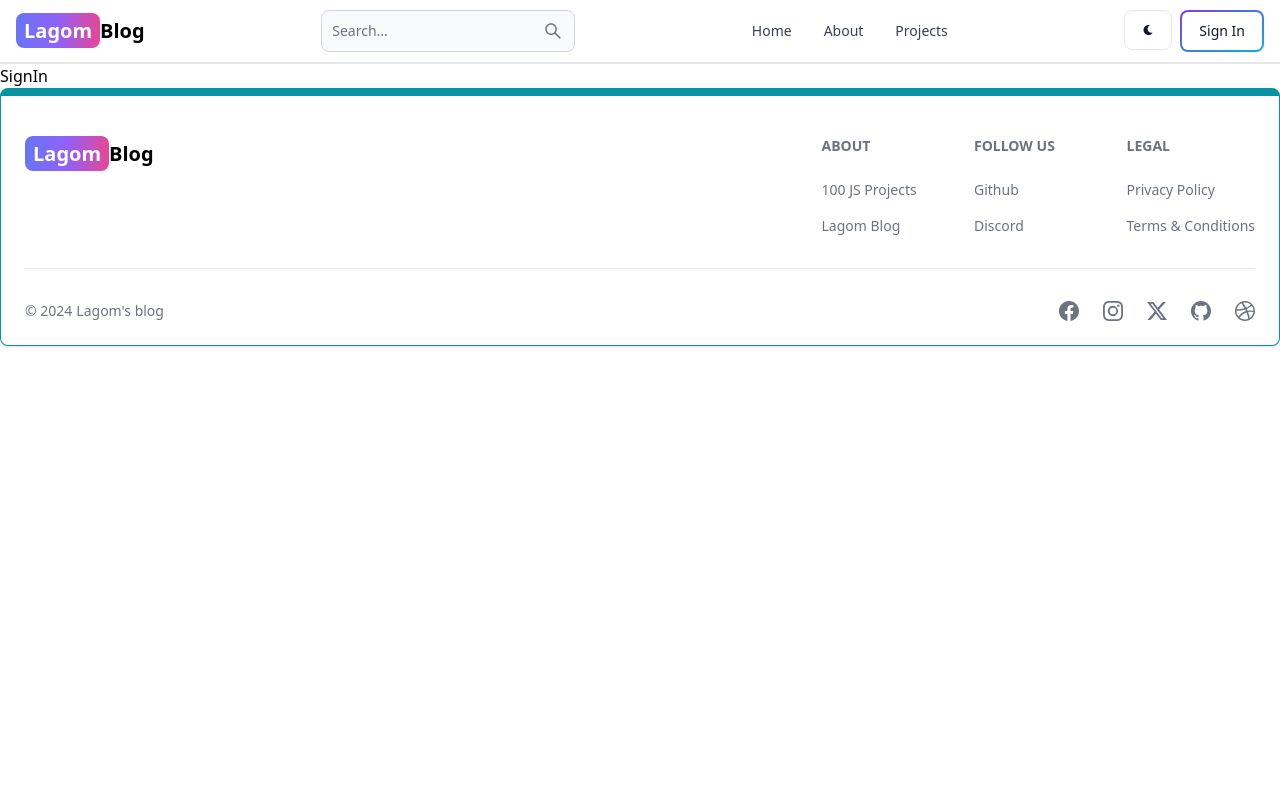
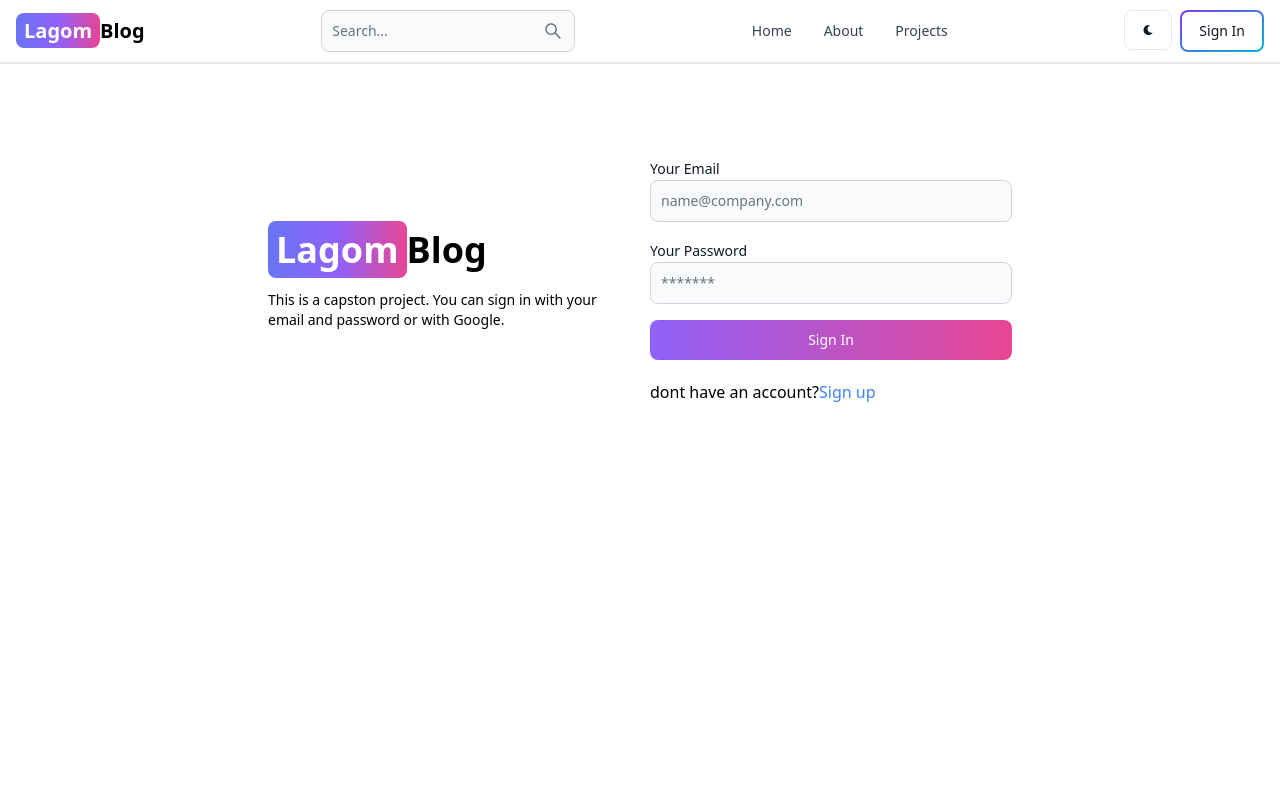
Before and after one commit to anubhavt632/mean-blog, a React (Vite) app in the folder frontend/: page /sign-in in a window 1280 px wide. Shown: the top 800 px of the page. Built offline with nearby package versions, Linux system fonts and the light colour scheme.

Commit message:
create sign page functionality

```diff
--- a/frontend/src/pages/SignIn.jsx
+++ b/frontend/src/pages/SignIn.jsx
@@ -1,7 +1,124 @@
-export default function Signin() {
+import {Alert, Button, Label, Spinner, TextInput} from "flowbite-react";
+import { useState } from "react";
+import { Link, useNavigate } from "react-router-dom";
+
+export default function SignIn() {
+  const [formData, setFormData] = useState({});
+  const [errorMessage, setErrorMessage] = useState(null);
+  const [loading, setLoading] = useState(false);
+  const navigate = useNavigate();
+  const handleChange = (e) => {
+    setFormData({...formData, [e.target.id]: e.target.value.trim()});
+  };
+
+  const handleSubmit = async (e) => {
+    e.preventDefault();
+    if (!formData.email || !formData.password) {
+      return setErrorMessage('Please fill out all the fields.');
+    }
+    try {
+      setLoading(true);
+      setErrorMessage(null);
+      const res = await fetch('/backend/auth/signin', {
+        method:'POST',
+        headers: {'Content-Type': 'application/json'},
+        body:JSON.stringify(formData),
+      });
+      const data = await res.json();
+      if(data.success === false) {
+        return setErrorMessage(data.message);
+      }
+      setLoading(false);
+      if(res.ok){
+        navigate('/');
+      }
+    } catch (error) {
+      setErrorMessage(error.message);
+      setLoading(false);
+    }
+  };
+
   return (
-    <div>
-      SignIn
+    <div className="min-h-screen mt-20">
+
+      <div className="flex p-3 max-w-3xl mx-auto flex-col md:flex-row md:items-center gap-5">
+        {/*left*/}
+        <div className="flex-1">
+
+        <Link
+          to="/"
+          className='font-bold dark:text-white text-4xl'
+        >
+          <span className='px-2 py-1 bg-gradient-to-r from-indigo-500
+            via-purple-500 to-pink-500 rounded-lg text-white'>
+              Lagom
+          </span>
+            Blog
+        </Link>
+
+        <p className="text-sm mt-5">
+          This is a capston project. You can sign in with your email and
+          password
+          or with Google.
+        </p>
+
+        </div>
+        {/*right */}
+        <div className="flex-1">
+          <form className="flex flex-col gap-4" onSubmit={handleSubmit}>
+
+            <div className="">
+              <Label value="Your Email"/>
+              <TextInput
+              type='email'
+              placeholder='name@company.com'
+              id='email' onChange={handleChange}
+              />
+            </div>
+
+            <div className="">
+              <Label value="Your Password"/>
+              <TextInput
+              type='password'
+              placeholder='*******'
+              id='password'
+              onChange={handleChange}
+              />
+            </div>
+
+            <Button gradientDuoTone='purpleToPink' type='submit' disabled={loading}>
+              {loading ? (
+                <>
+                <Spinner size='sm'/>
+                <span className="pl-3">Loading...</span>
+                </>
+             ):(
+              'Sign In'
+             ) }
+            </Button>
+
+          </form>
+
+          <div className="flex fap-2 rext-sm mt-5">
+
+            <span>dont have an account? </span>
+
+            <Link to='/sign-up' className="text-blue-500">
+               Sign up
+            </Link>
+
+          </div>
+
+          {errorMessage && (
+            <Alert className="mt-5" color='failure'>
+              {errorMessage}
+            </Alert>
+          )}
+
+        </div>
+
+      </div>
+
     </div>
   )
 }
```
